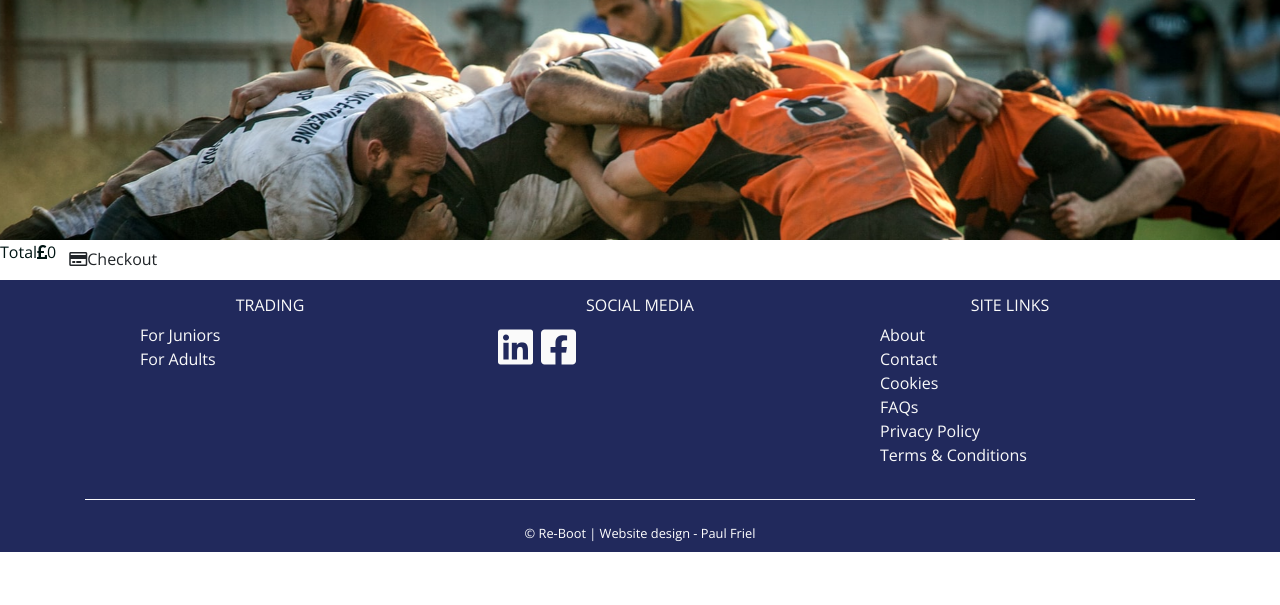
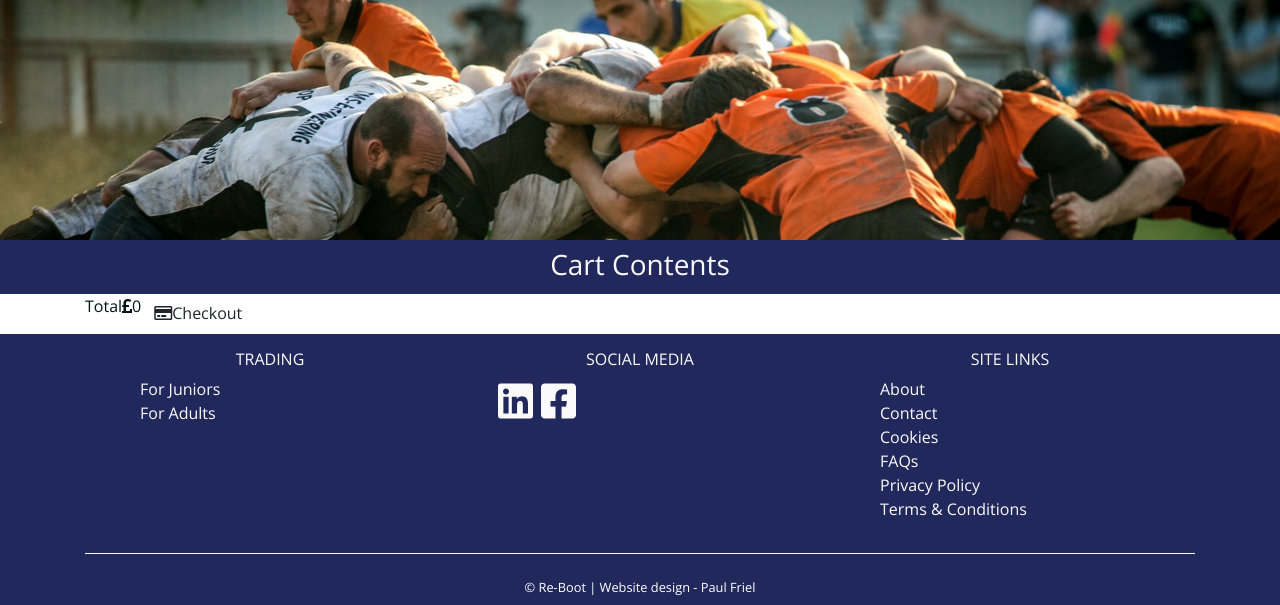
Before and after one commit to Spagettileg/reboot-pbf, a Django app: page /cart/ in a window 1280 px wide. Shown: the part 91-696 px from the top of the page. Run offline with Django 3.2, Linux system fonts and the light colour scheme; some libraries are stand-ins or nearby versions.

Commit message:
Product image height and width set to 200px. H3 header added 'Cart Contents' to sign post page to user.

```diff
--- a/cart/templates/cart.html
+++ b/cart/templates/cart.html
@@ -1,10 +1,14 @@
 {% extends 'base.html' %} {% load static from staticfiles %} {% load bootstrap_tags %} {% block content %}
+
+<div class="pt-2 pb-1 col-12 product-category text-center">
+    <h3>Cart Contents</h3>
+</div>
 <div class="row row-flex">
     {% for item in cart_items %}
     <!-- The for loop is looping over item in cart_items because we're only going to show what's currently in our cart. -->
     <div class="col-xs-10 col-xs-offset-1 col-sm-offset-0 col-sm-6 col-md-4">
 
-        <div class="product-image" style="background-image: url('{{ MEDIA_URL }}{{ item.product.image }}')"></div>
+        <div class="product-image" style="background-image: url('{{ MEDIA_URL }}{{ item.product.image }}'); height:200px; width:200px"></div>
         <!-- item.product.image being used as we are only focused upon items in the cart -->
         <div class="caption">
             <p><strong>Make: </strong>{{ item.product.make }}</p>
@@ -38,10 +42,12 @@
 </div>
 
 <!-- User navigates from shopping cart to checkout upon clicking the checkout button -->
+<div class="container">
 <div class='row'>
     <p>Total</p>
     <p><span class="fas fa-pound-sign" aria-hidden="true"></span>{{ total }}</p>
     <a href="{% url 'checkout' %}" class="btn info-btn" role="button"><span class="far fa-credit-card"
             aria-hidden="true"></span>Checkout</a>
 </div>
+</div>
 {% endblock %}
```
